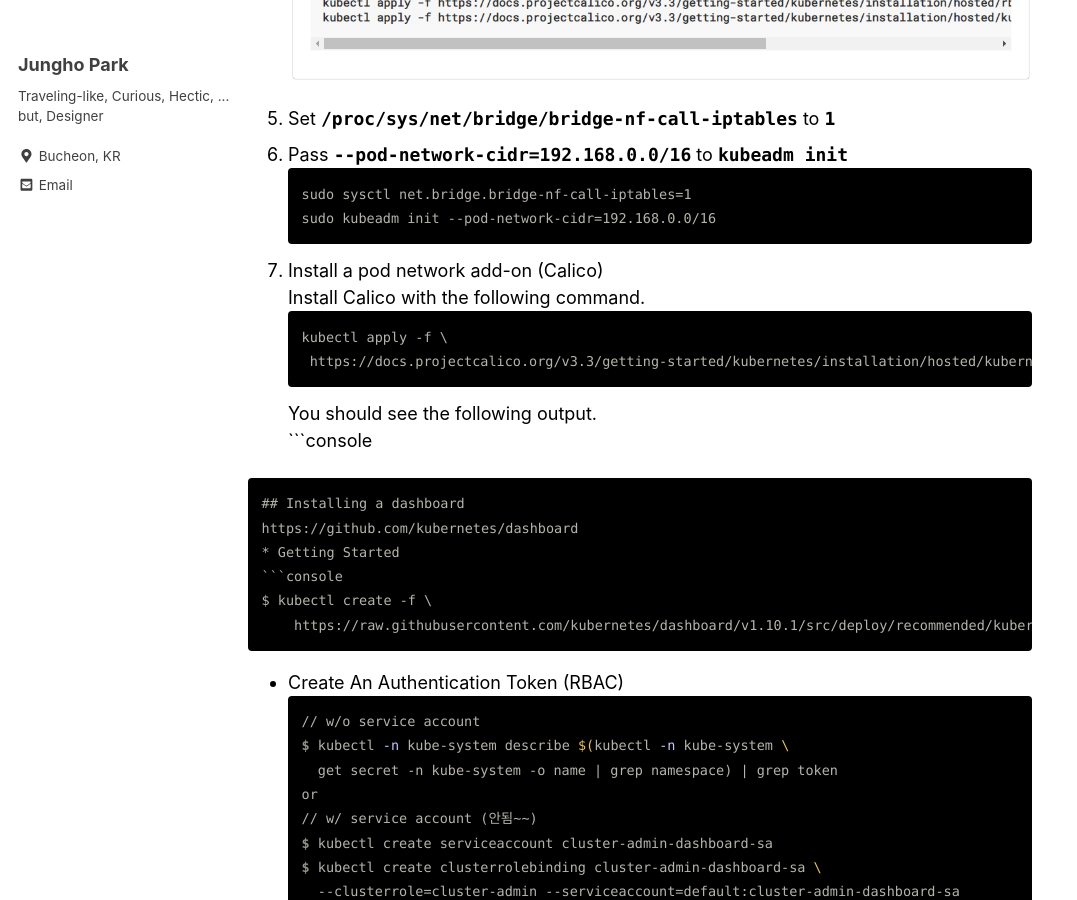
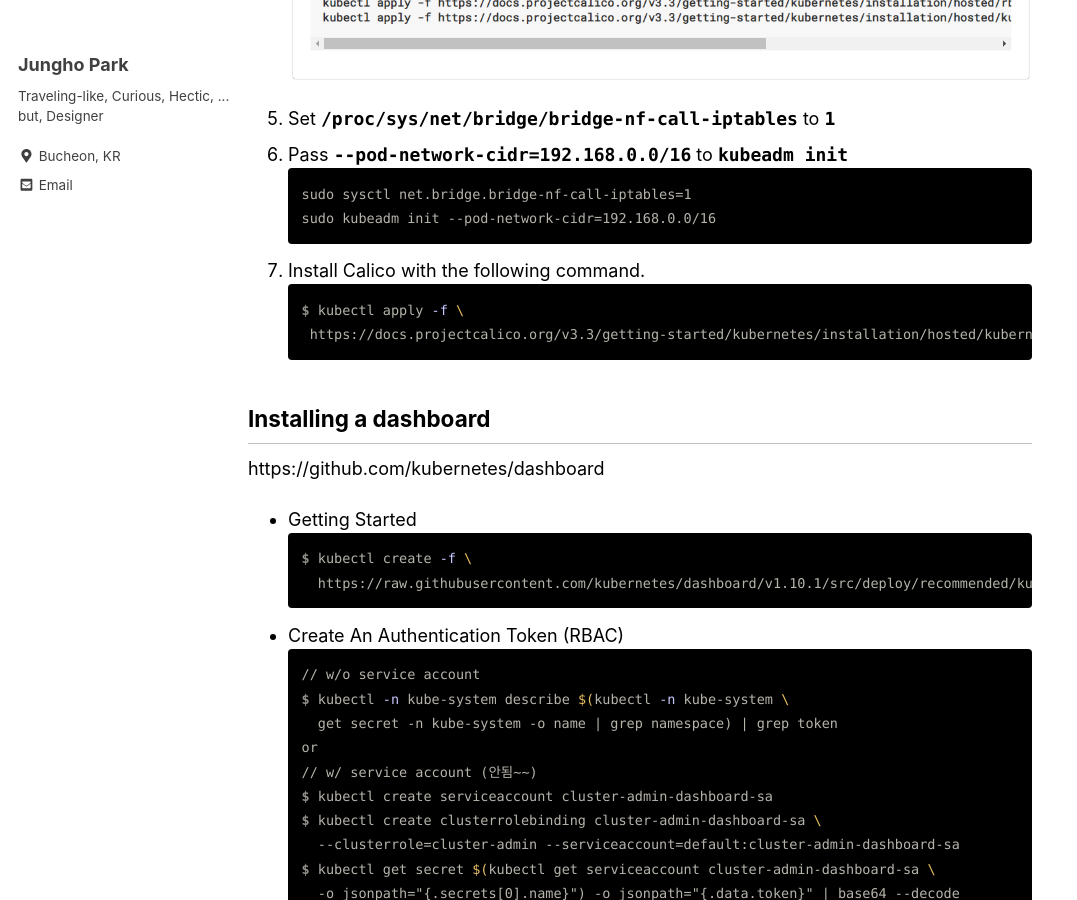
Before and after one commit to unipark00/tekrepo, a Jekyll site: the page built from _posts/2019-04-07-configure-k8s-cluster.md, in a window 1280 px wide and 900 px high, scrolled down 3385 px. Shown: the whole window, without its empty margins (0-1077 px from the left). Built offline with Jekyll 4.4.1, drawn with Linux system fonts in a browser that asks for light colours; cached includes are drawn as plain includes.

Commit message:
Update 2019-04-07-configure-k8s-cluster.md

````diff
--- a/_posts/2019-04-07-configure-k8s-cluster.md
+++ b/_posts/2019-04-07-configure-k8s-cluster.md
@@ -89,16 +89,12 @@ kubectl describe nodes k8s-master
 sudo sysctl net.bridge.bridge-nf-call-iptables=1
 sudo kubeadm init --pod-network-cidr=192.168.0.0/16
 ```
-3. Install a pod network add-on (Calico)
-Install Calico with the following command.
+3. Install Calico with the following command.
 ```console
-kubectl apply -f \
+$ kubectl apply -f \
     https://docs.projectcalico.org/v3.3/getting-started/kubernetes/installation/hosted/kubernetes-datastore/calico-networking/1.7/calico.yaml
 ```
-You should see the following output.
-```console
 
-```
 ## Installing a dashboard
 https://github.com/kubernetes/dashboard
 * Getting Started
````
